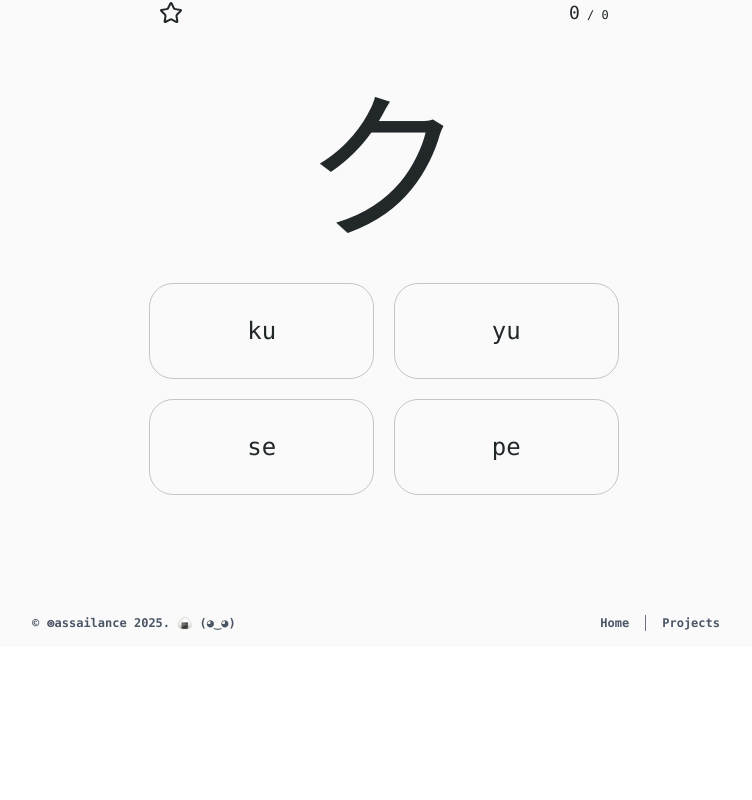
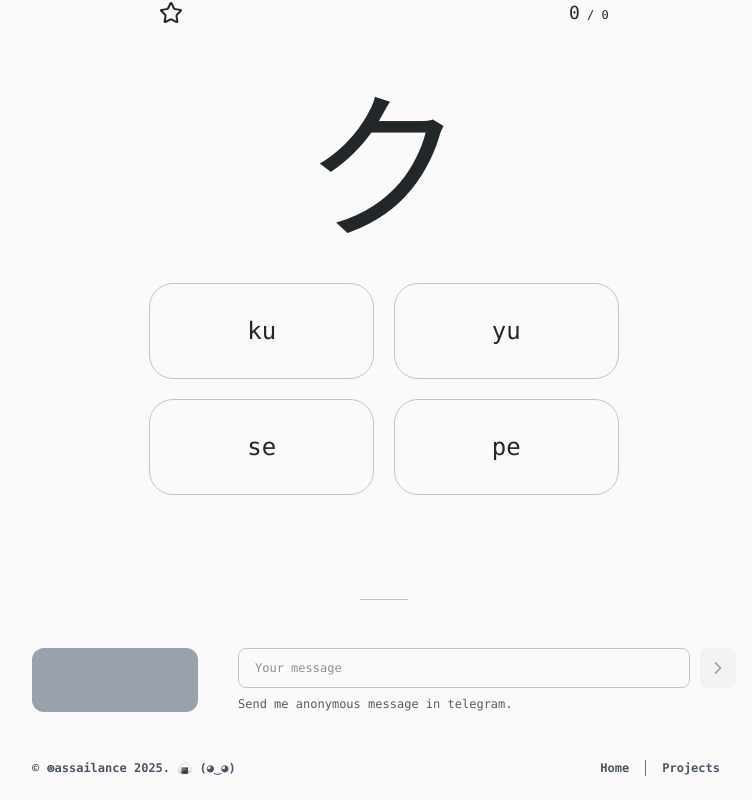
Before and after one commit to assailance/assailance-website, a Vue app: page / in a window 1280 px wide. Shown: the part 2261-3061 px from the top of the page, without its empty margins (256-1008 px from the left). Before the commit the page ends 2908 px from the top, so only its background shows below. Built offline with nearby package versions, Linux system fonts and the light colour scheme; no server answers.

Commit message:
feat: в footer добавлена форма для отправки анонимного сообщения

```diff
--- /dev/null
+++ b/src/components/icons/LoaderCircle.vue
@@ -0,0 +1,19 @@
+<script setup lang="ts"></script>
+
+<template>
+  <svg
+    xmlns="http://www.w3.org/2000/svg"
+    width="24"
+    height="24"
+    viewBox="0 0 24 24"
+    fill="none"
+    aria-hidden="true"
+    class="size-6"
+    stroke="currentColor"
+    stroke-width="2"
+    stroke-linecap="round"
+    stroke-linejoin="round"
+  >
+    <path d="M21 12a9 9 0 1 1-6.219-8.56" />
+  </svg>
+</template>
--- a/src/components/layout/Footer.vue
+++ b/src/components/layout/Footer.vue
@@ -1,9 +1,83 @@
-<script setup lang="ts"></script>
+<script setup lang="ts">
+import ChevronRightIcon from '@/components/icons/ChevronRightIcon.vue'
+import LoaderCircle from '@/components/icons/LoaderCircle.vue'
+import { useToast } from '@/composables/toast.composable.ts'
+import { nextTick, shallowRef, useTemplateRef } from 'vue'
+
+const { add } = useToast()
+
+const messageRef = useTemplateRef<HTMLInputElement>('message')
+const text = shallowRef<string>('')
+const isSending = shallowRef<boolean>(false)
+
+const send = async () => {
+  if (!text.value || isSending.value) return
+  isSending.value = true
+
+  try {
+    const res = await fetch(`http://localhost:80/send-message?text=${encodeURIComponent(text.value)}`)
+
+    if (!res.ok) throw new Error()
+
+    text.value = ''
+    add('Message sent!')
+  } catch {
+    add('Failed to send message')
+    await nextTick()
+    messageRef.value?.focus()
+  } finally {
+    isSending.value = false
+  }
+}
+</script>
 
 <template>
-  <footer
-    class="mt-auto flex w-full flex-col items-center justify-center gap-y-2 pt-20 pb-4 text-center align-top font-semibold text-gray-600 sm:flex-row sm:justify-between sm:text-xs dark:text-gray-400"
+  <footer class="pt-16 pb-6">
+    <!-- Divider -->
+    <div class="bg-border mx-auto mb-12 h-px w-12"></div>
+    <!-- /Divider -->
+
+    <!-- Send Message -->
+    <div class="mb-12 flex gap-x-10">
+      <div class="w-1/4 rounded-xl bg-gray-400"></div>
+      <!-- Form -->
+      <form class="flex w-3/4 flex-col gap-y-2 text-xs" aria-describedby="form-desc" @submit.prevent="send">
+        <div class="flex items-center gap-x-2.5">
+          <!-- Loader -->
+          <LoaderCircle v-if="isSending" class="text-global-text animate-spin" />
+          <!-- /Loader -->
+          <!-- Message -->
+          <label for="message" class="sr-only">Your message</label>
+          <input
+            id="message"
+            ref="message"
+            v-model="text"
+            placeholder="Your message"
+            :disabled="isSending"
+            class="border-border text-global-text focus:border-global-text placeholder:text-global-text/50 h-10 w-full rounded-lg border px-4 leading-10 outline-none disabled:cursor-not-allowed disabled:opacity-60"
+          />
+          <!-- /Message -->
+          <button
+            type="submit"
+            :disabled="isSending || !text"
+            class="bg-secondary-bg text-global-text/75 flex size-10 items-center justify-center rounded-lg transition-transform duration-150 not-disabled:hover:scale-[1.03] not-disabled:hover:-rotate-12 disabled:cursor-not-allowed disabled:opacity-60"
           >
+            <ChevronRightIcon class="!size-5" />
+          </button>
+        </div>
+        <!-- Description -->
+        <p id="form-desc" class="text-global-text/75">Send me anonymous message in telegram.</p>
+        <!-- /Description -->
+        <div aria-live="polite" class="sr-only">
+          {{ isSending ? 'Sending message…' : '' }}
+        </div>
+      </form>
+      <!-- /Form -->
+    </div>
+    <!-- /Send Message -->
+
+    <!-- Bottom -->
+    <div class="flex items-center justify-between text-center text-xs font-semibold text-gray-600 dark:text-gray-400">
       <div class="me-0 sm:me-4">© ၜassailance 2025.<span class="inline-block">&nbsp;🍙️&nbsp;(◕‿◕)</span></div>
       <!-- Navigation -->
       <nav aria-label="More on this site" class="flex gap-x-2 sm:gap-x-0 sm:divide-x sm:divide-gray-500">
@@ -13,5 +87,7 @@
         <!-- /Links -->
       </nav>
       <!-- /Navigation -->
+    </div>
+    <!-- /Bottom -->
   </footer>
 </template>
```
Lines whose indentation alone changed are shown as unchanged.
